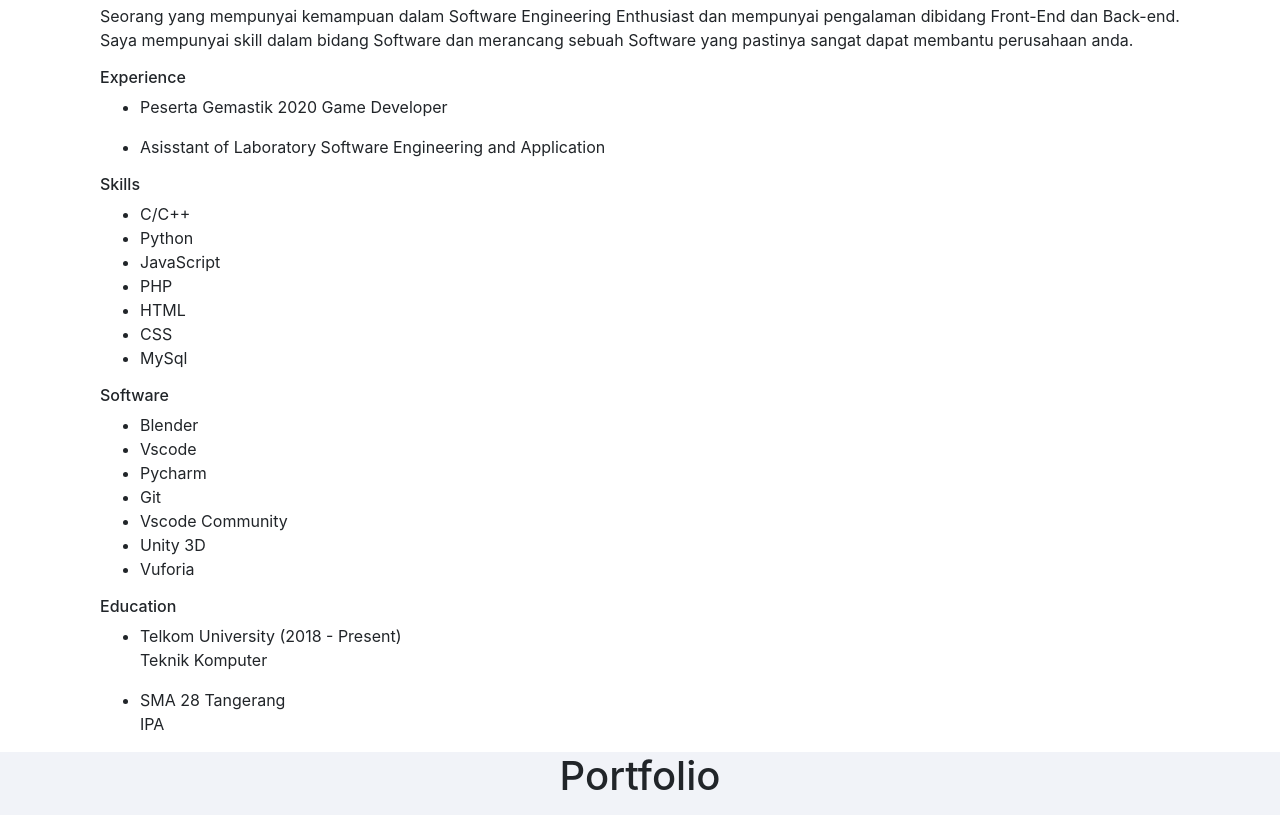
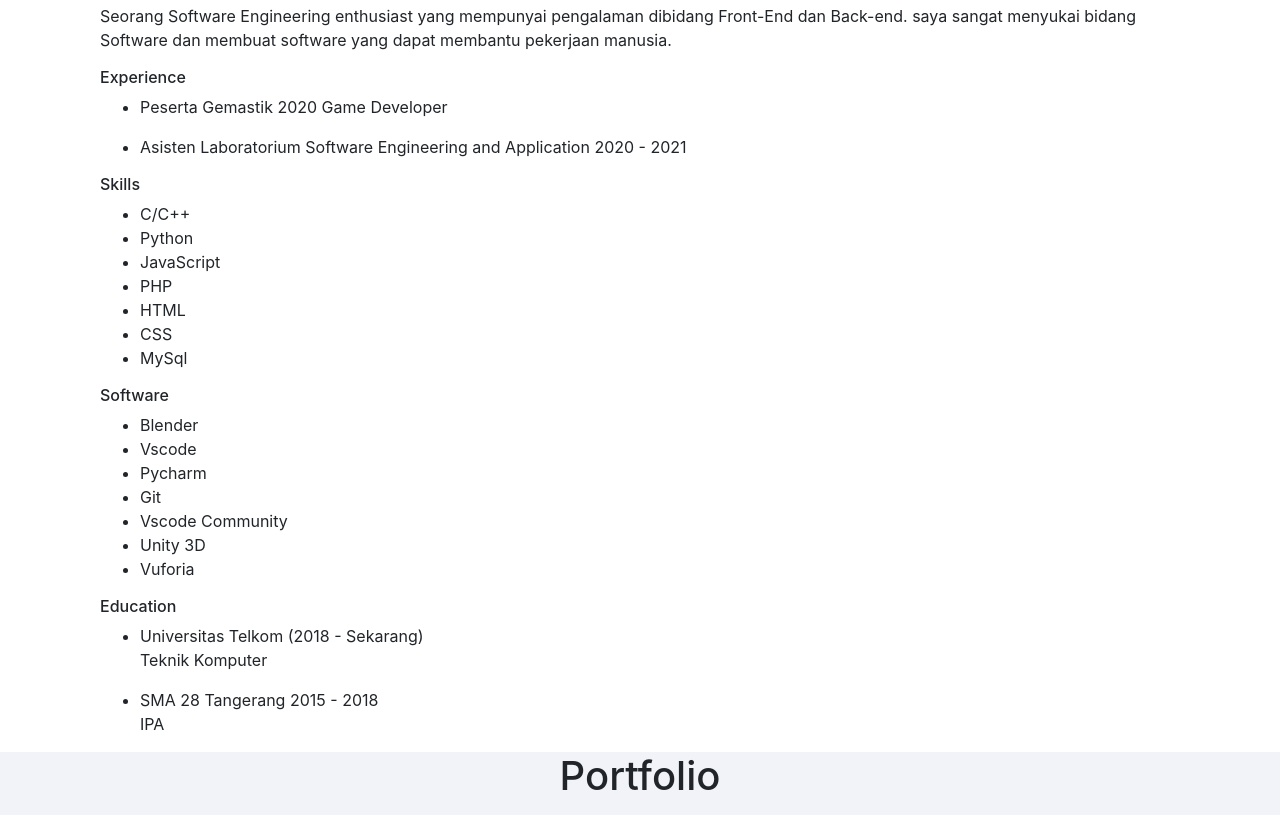
Before and after one commit to siroj05/siroj05.github.io, a plain HTML site: page index.html in a window 1280 px wide. Shown: the part 816-1631 px from the top of the page. Drawn offline with nearby package versions, Linux system fonts and the light colour scheme.

Commit message:
commit 4

```diff
--- a/index.html
+++ b/index.html
@@ -49,7 +49,9 @@
         <div class="row">
           <div class="col ">
             <div class="container">
-              <p>Seorang yang mempunyai kemampuan dalam Software Engineering Enthusiast dan mempunyai pengalaman dibidang Front-End dan Back-end. Saya mempunyai skill dalam bidang Software dan merancang sebuah Software yang pastinya sangat dapat membantu perusahaan anda.
+              <p>Seorang Software Engineering enthusiast yang mempunyai
+                pengalaman dibidang Front-End dan Back-end. saya sangat menyukai
+                bidang Software dan membuat software yang dapat membantu pekerjaan manusia.
               </p>
               <h6>Experience</h6>
               <ul>
@@ -57,7 +59,7 @@
                   <p>Peserta Gemastik 2020 Game Developer</p>
                 </li>
                 <li>
-                  <p>Asisstant of Laboratory Software Engineering and Application</p>
+                  <p>Asisten Laboratorium Software Engineering and Application 2020 - 2021</p>
                 </li>
               </ul>
               <h6>Skills</h6>
@@ -96,9 +98,9 @@
               </ul>
               <h6>Education</h6>
               <ul>
-                <li>Telkom University (2018 - Present)</li>
+                <li>Universitas Telkom (2018 - Sekarang)</li>
                 <p>Teknik Komputer</p>
-                <li>SMA 28 Tangerang</li>
+                <li>SMA 28 Tangerang 2015 - 2018</li>
                 <p>IPA</p>
               </ul>
             </div>
```
